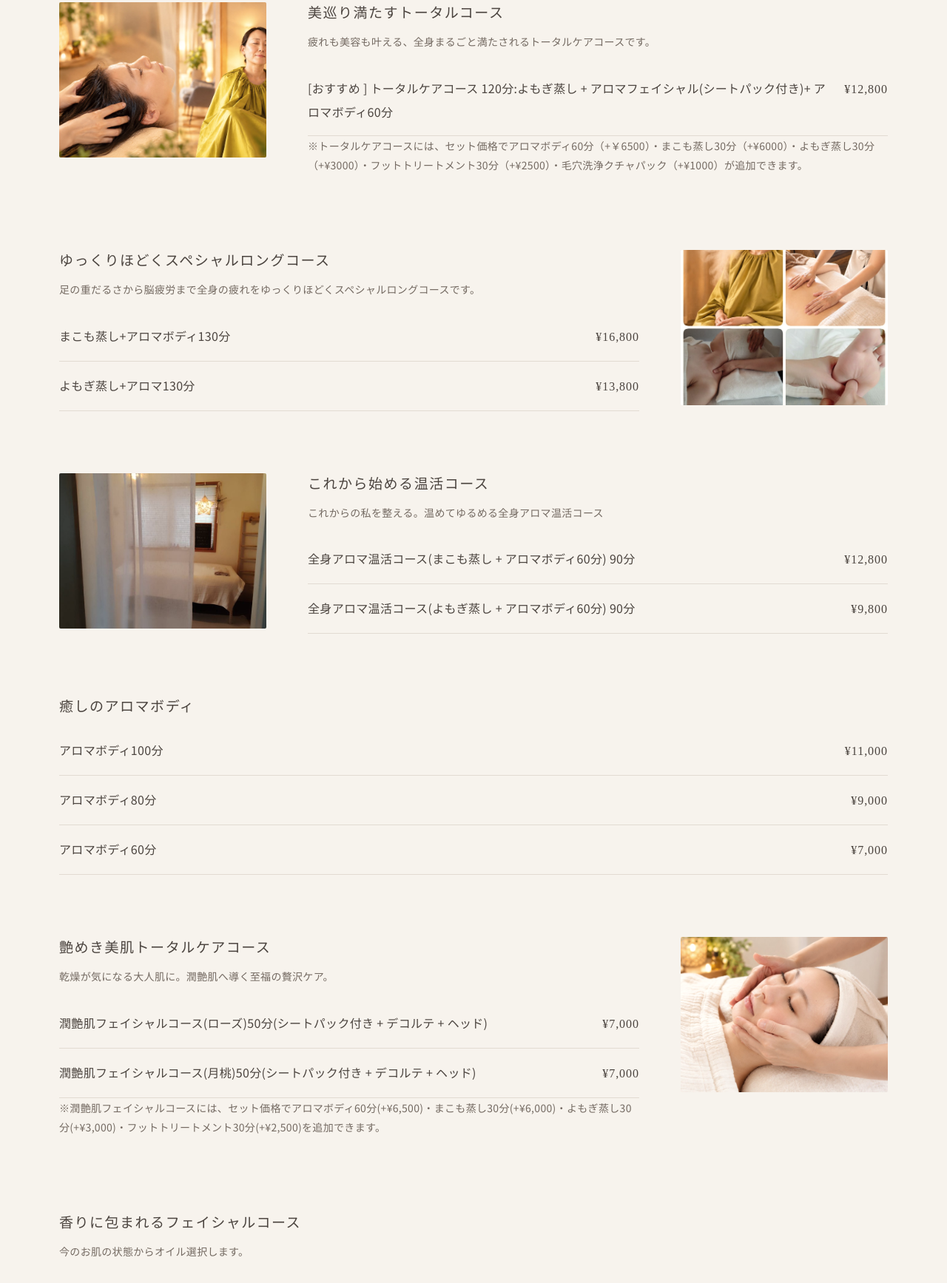
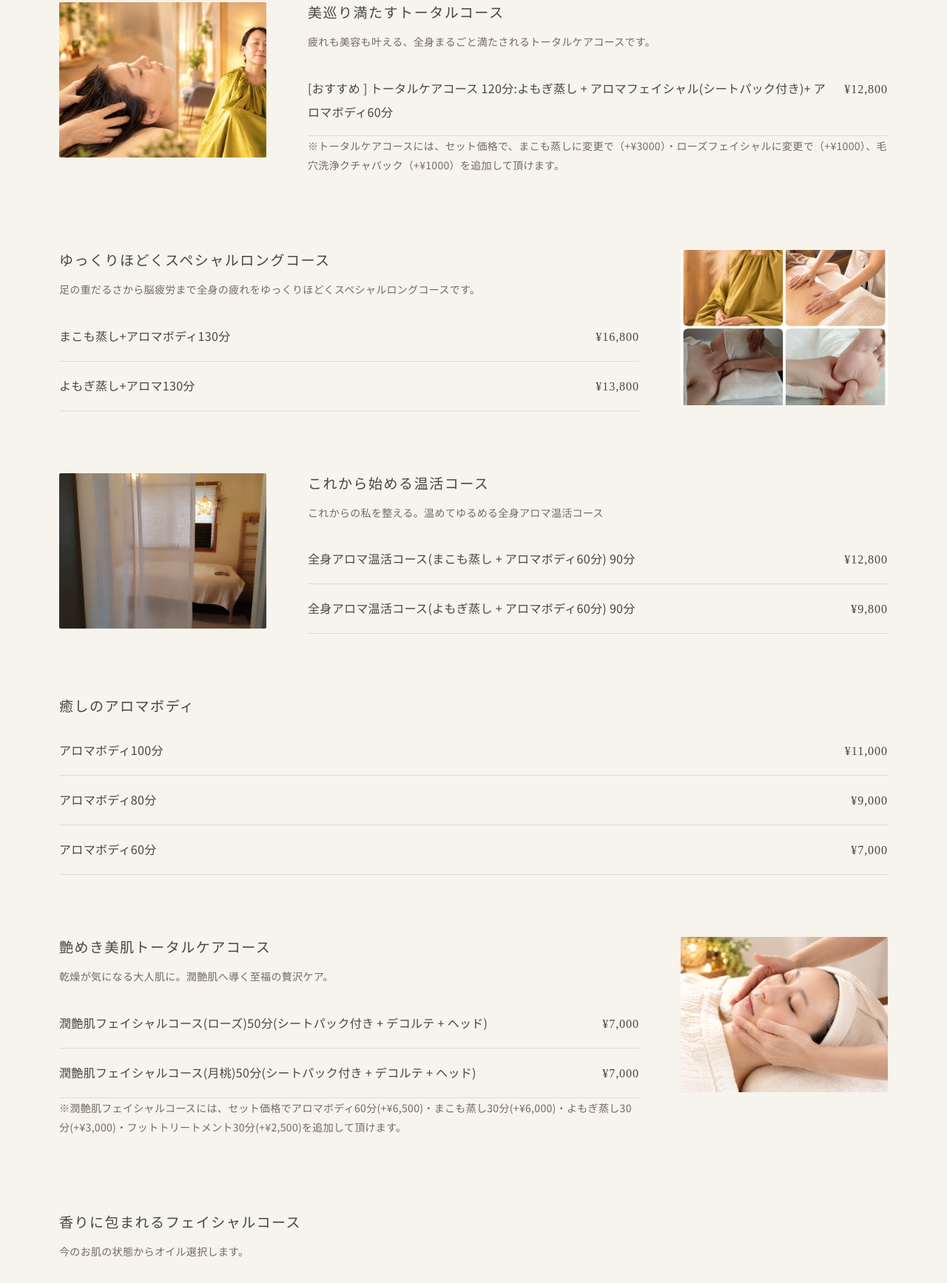
Before and after one commit to tassy5865-lang/kohaku-site, a website: page index.html in a window 1280 px wide. Shown: the part 8824-10559 px from the top of the page at 74% size. Drawn offline with nearby package versions, Linux system fonts and the light colour scheme.

Commit message:
管理画面から更新: 料金: 美巡り満たすトータルコース、料金: 艶めき美肌トータルケアコース

```diff
--- a/index.html
+++ b/index.html
@@ -228,7 +228,7 @@
             <ul class="price-list">
               <li><span class="name">[おすすめ ] トータルケアコース 120分:よもぎ蒸し + アロマフェイシャル(シートパック付き)+ アロマボディ60分</span><span class="yen">¥12,800</span></li>
             </ul>
-            <p class="fine">※トータルケアコースには、セット価格でアロマボディ60分（+￥6500）・まこも蒸し30分（+¥6000）・よもぎ蒸し30分（+¥3000）・フットトリートメント30分（+¥2500）・毛穴洗浄クチャパック（+¥1000）が追加できます。</p>
+            <p class="fine">※トータルケアコースには、セット価格で、まこも蒸しに変更で（+¥3000）・ローズフェイシャルに変更で（+¥1000）、毛穴洗浄クチャパック（+¥1000）を追加して頂けます。</p>
           </div>
         </div>
 
@@ -274,7 +274,7 @@
               <li><span class="name">潤艶肌フェイシャルコース(ローズ)50分(シートパック付き + デコルテ + ヘッド)</span><span class="yen">¥7,000</span></li>
               <li><span class="name">潤艶肌フェイシャルコース(月桃)50分(シートパック付き + デコルテ + ヘッド)</span><span class="yen">¥7,000</span></li>
             </ul>
-            <p class="fine">※潤艶肌フェイシャルコースには、セット価格でアロマボディ60分(+¥6,500)・まこも蒸し30分(+¥6,000)・よもぎ蒸し30分(+¥3,000)・フットトリートメント30分(+¥2,500)を追加できます。</p>
+            <p class="fine">※潤艶肌フェイシャルコースには、セット価格でアロマボディ60分(+¥6,500)・まこも蒸し30分(+¥6,000)・よもぎ蒸し30分(+¥3,000)・フットトリートメント30分(+¥2,500)を追加して頂けます。</p>
           </div>
         </div>
 
```
